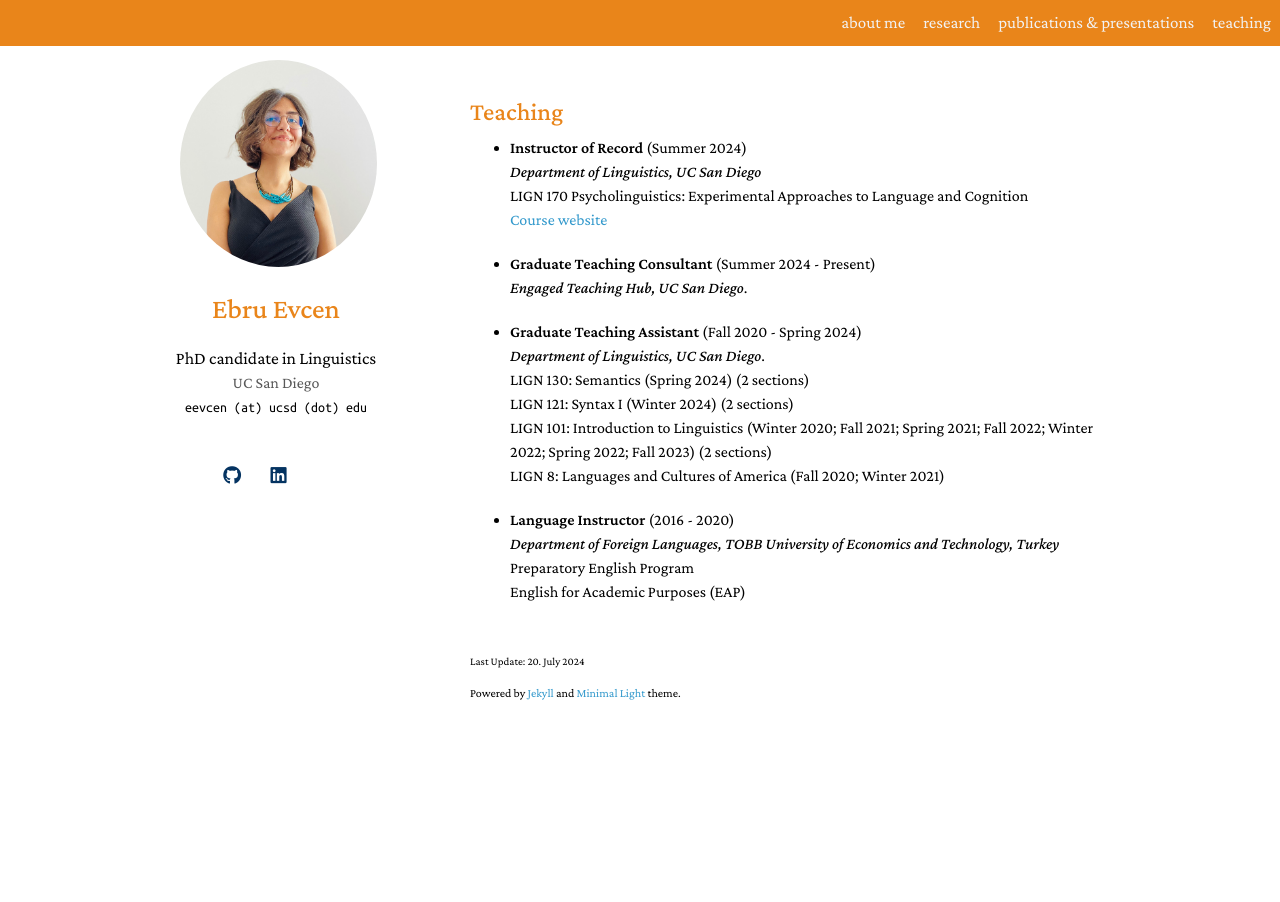
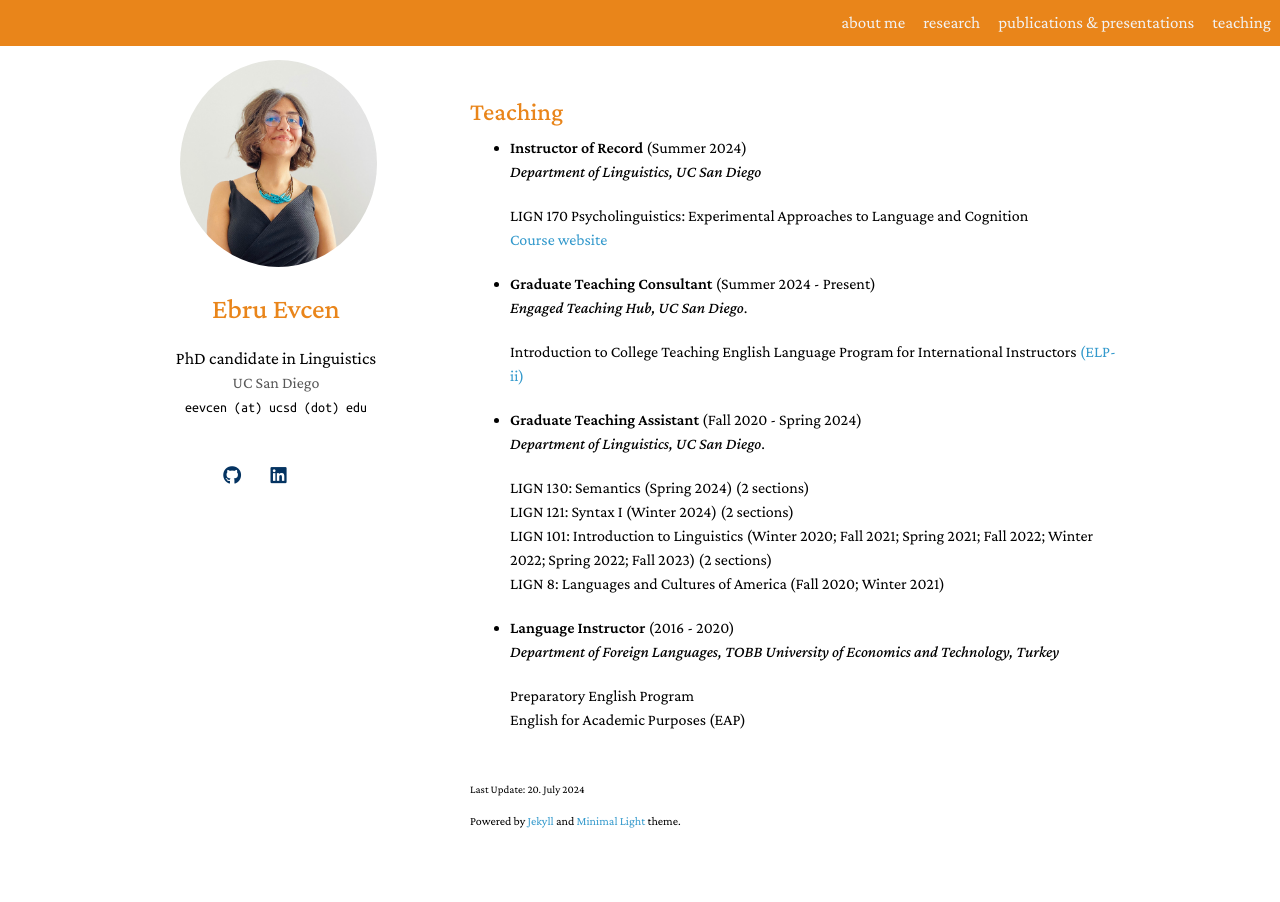
Before and after one commit to ebruevcen/ebruevcen.github.io, a Jekyll site: the page built from teaching.md, in a window 1280 px wide. Built offline with Jekyll 4.4.1, drawn with Linux system fonts in a browser that asks for light colours; nearby versions of some CDN libraries; library files that are not in the unit come from our copies; a style sheet for code colours, icons or effects is not loaded.

Commit message:
Update teaching.md

```diff
--- a/teaching.md
+++ b/teaching.md
@@ -9,14 +9,20 @@ permalink: /teaching/
 
 - <b> Instructor of Record</b> (Summer 2024)
   *Department of Linguistics, UC San Diego*
+
   LIGN 170 Psycholinguistics: Experimental Approaches to Language and Cognition
   [Course website](https://sites.google.com/ucsd.edu/lign170/home)
 
 - <b>Graduate Teaching Consultant</b> (Summer 2024 - Present)
   *Engaged Teaching Hub, UC San Diego*.
 
+  Introduction to College Teaching
+  English Language Program for International Instructors [(ELP-ii)](https://engagedteaching.ucsd.edu/educators/grad-students/elpii/index.html)
+
+
 - <b>Graduate Teaching Assistant</b> (Fall 2020 - Spring 2024)
   *Department of Linguistics, UC San Diego*.
+
   LIGN 130: Semantics (Spring 2024) (2 sections)
   LIGN 121: Syntax I (Winter 2024) (2 sections)
   LIGN 101: Introduction to Linguistics (Winter 2020; Fall 2021; Spring 2021; Fall 2022; Winter 2022; Spring 2022; Fall 2023) (2 sections)
@@ -24,5 +30,6 @@ permalink: /teaching/
 
 - <b>Language Instructor</b> (2016 - 2020)
   *Department of Foreign Languages, TOBB University of Economics and Technology, Turkey*
+
     Preparatory English Program
     English for Academic Purposes (EAP)
```
